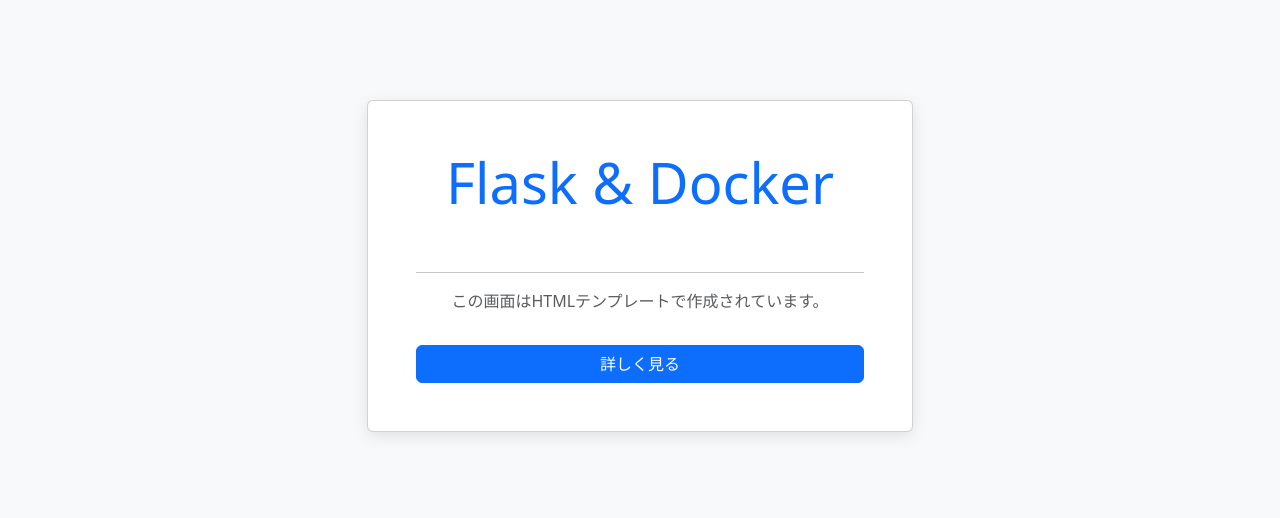
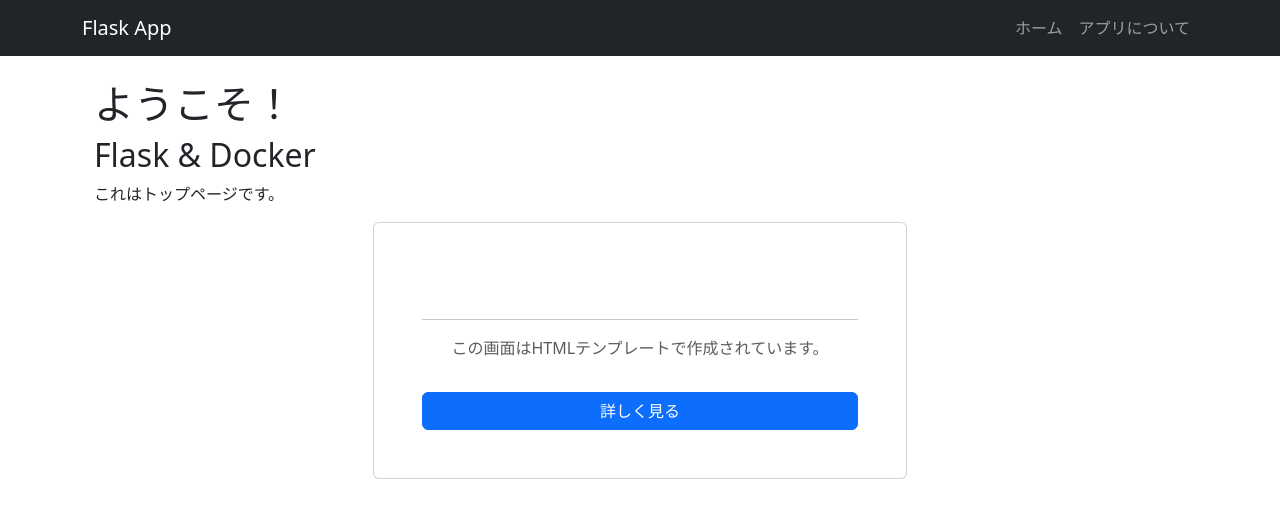
Before and after one commit to yukikim/docker-learning-01, a Flask app: template templates/index.html in a window 1280 px wide. Shown: the top 518 px of the page. Run offline with Flask 3, Linux system fonts and the light colour scheme; the template is opened without the code that fills it, so the values that code supplies are empty.

Commit message:
新たなページファイルの追加と内容修正

```diff
--- a/templates/index.html
+++ b/templates/index.html
@@ -1,27 +1,24 @@
-<!DOCTYPE html>
-<html lang="ja">
-<head>
-    <meta charset="UTF-8">
-    <meta name="viewport" content="width=device-width, initial-scale=1.0">
-    <title>Flask Docker App</title>
-    <link href="https://cdn.jsdelivr.net/npm/bootstrap@5.3.0/dist/css/bootstrap.min.css" rel="stylesheet">
-    <style>
-        body { background-color: #f8f9fa; }
-        .main-card { margin-top: 100px; box-shadow: 0 4px 15px rgba(0,0,0,0.1); }
-    </style>
-</head>
-<body>
+{% extends "base.html" %}
+
+{% block title %}ホーム{% endblock %}
+
+{% block content %}
 <div class="container">
     <div class="row justify-content-center">
+        <div class="jumbotron">
+            <h1>ようこそ！</h1>
+            <h2>Flask & Docker</h2>
+            <p>これはトップページです。</p>
+        </div>
         <div class="col-md-6">
             <div class="card main-card p-5 text-center">
-                    <h1 class="display-4 text-primary">Flask & Docker</h1>
-                    <p class="lead mt-3">{{ message }}</p> <hr>
+                <p class="lead mt-3">{{ message }}</p>
+                <hr>
                 <p class="text-muted">この画面はHTMLテンプレートで作成されています。</p>
                 <button class="btn btn-primary mt-3">詳しく見る</button>
             </div>
         </div>
     </div>
 </div>
-</body>
-</html>
+
+{% endblock %}
```
Also changed, not shown: templates/about.html (added, +8 -0 lines). Lines whose indentation alone changed are shown as unchanged.
